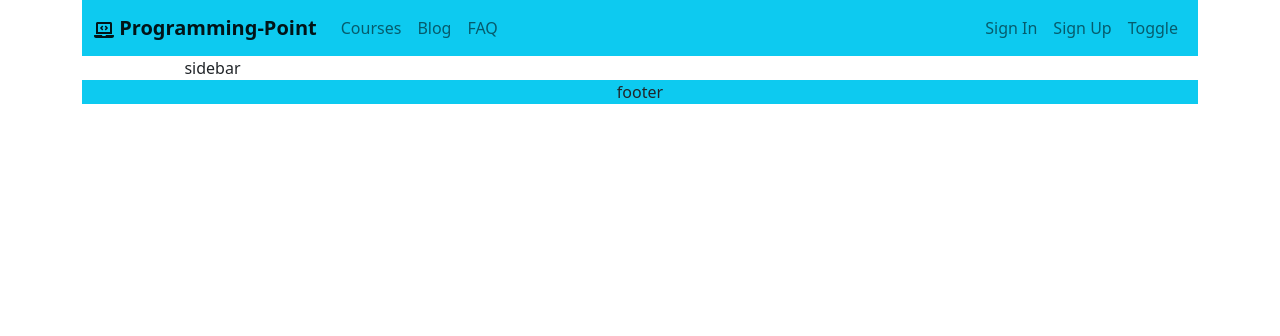
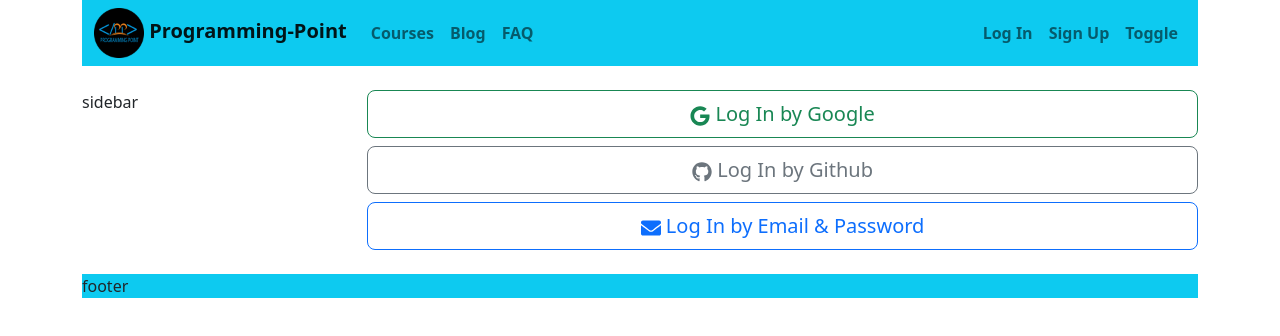
Before and after one commit to alimransahin/programming-point-client, a React (Create React App) app: page /login-option in a window 1280 px wide. Shown: the top 336 px of the page. Built offline with nearby package versions, Linux system fonts and the light colour scheme.

Commit message:
Login ui complete

```diff
--- a/src/App.js
+++ b/src/App.js
@@ -1,10 +1,12 @@
+import { RouterProvider } from 'react-router-dom';
 import './App.css';
 import Main from './Pages/Layout/Main';
+import { routers } from './Routers/Routers';
 
 function App() {
   return (
-    <div className="App">
-      <Main></Main>
+    <div className="">
+      <RouterProvider router={routers}></RouterProvider>
     </div>
   );
 }
--- /dev/null
+++ b/src/Pages/Blog/Blog.js
@@ -0,0 +1,11 @@
+import React from 'react';
+
+const Blog = () => {
+    return (
+        <div>
+            blog
+        </div>
+    );
+};
+
+export default Blog;
--- /dev/null
+++ b/src/Pages/Course/Course.js
@@ -0,0 +1,11 @@
+import React from 'react';
+
+const Course = () => {
+    return (
+        <div>
+            course
+        </div>
+    );
+};
+
+export default Course;
--- /dev/null
+++ b/src/Pages/FAQ/FAQ.js
@@ -0,0 +1,11 @@
+import React from 'react';
+
+const FAQ = () => {
+    return (
+        <div>
+           FAQ
+        </div>
+    );
+};
+
+export default FAQ;
--- /dev/null
+++ b/src/Pages/Form/LoginOption.js
@@ -0,0 +1,29 @@
+import React from 'react';
+import Button from 'react-bootstrap/Button';
+import { FaEnvelope, FaGithub, FaGoogle } from 'react-icons/fa'
+import { Link } from 'react-router-dom';
+
+const LoginOption = () => {
+    return (
+        <div className="d-grid gap-2">
+            <Button variant="outline-success" size="lg">
+                <FaGoogle></FaGoogle>
+                <span> Log In by Google</span>
+            </Button>
+            <Button variant="outline-secondary" size="lg">
+                <FaGithub></FaGithub>
+                <span> Log In by Github</span>
+            </Button>
+            <Link to='/login' className="d-grid text-decoration-none">
+                <Button variant="outline-primary" size="lg">
+
+                    <FaEnvelope></FaEnvelope>
+                    <span> Log In by Email & Password</span>
+
+                </Button>
+            </Link>
+        </div>
+    );
+};
+
+export default LoginOption;
--- /dev/null
+++ b/src/Pages/Form/SignUp.js
@@ -0,0 +1,10 @@
+import React from 'react';
+
+const SignUp = () => {
+    return (
+
+            <div></div>
+    );
+};
+
+export default SignUp;
--- a/src/Pages/Layout/Main.js
+++ b/src/Pages/Layout/Main.js
@@ -8,7 +8,7 @@ const Main = () => {
     return (
         <div className='container'>
             <Header></Header>
-            <div className='row'>
+            <div className='row my-4'>
                 <div className='col-md-3'>
                     <Sidebar></Sidebar>
                 </div>
--- a/src/Pages/Share/Header/Header.js
+++ b/src/Pages/Share/Header/Header.js
@@ -2,28 +2,30 @@ import React from 'react';
 import Container from 'react-bootstrap/Container';
 import Nav from 'react-bootstrap/Nav';
 import Navbar from 'react-bootstrap/Navbar';
-import NavDropdown from 'react-bootstrap/NavDropdown';
-import { FaLaptopCode } from 'react-icons/fa';
+import { Link } from 'react-router-dom';
+import logo from '../../../assets/logo.png'
 
 const Header = () => {
     return (
         <Navbar collapseOnSelect expand="lg" bg="info" variant="light">
             <Container>
-                <Navbar.Brand className="fw-bold" href="#home">
-                    <FaLaptopCode/>
+                <Link to='/' className='text-decoration-none'><Navbar.Brand className="fw-bold" >
+
+                    <img src={logo} alt="" style={{height:'50px'}} />
                     <span> Programming-Point</span>
-                    </Navbar.Brand>
+
+                    </Navbar.Brand></Link>
                 <Navbar.Toggle aria-controls="responsive-navbar-nav" />
                 <Navbar.Collapse id="responsive-navbar-nav">
                     <Nav className="me-auto">
-                        <Nav.Link href="#features">Courses</Nav.Link>
-                        <Nav.Link href="#features">Blog</Nav.Link>
-                        <Nav.Link href="#pricing">FAQ</Nav.Link>
+                        <Link className='nav-link fw-semibold' to="/">Courses</Link>
+                        <Link className='nav-link fw-semibold' to="/blog">Blog</Link>
+                        <Link className='nav-link fw-semibold' to="/faq">FAQ</Link>
                     </Nav>
                     <Nav>
-                        <Nav.Link href="#deets">Sign In</Nav.Link>
-                        <Nav.Link href="#deets">Sign Up</Nav.Link>
-                        <Nav.Link href="#deets">Toggle</Nav.Link>
+                        <Link className='nav-link fw-semibold' to="login-option">Log In</Link>
+                        <Link className='nav-link fw-semibold' to="signup">Sign Up</Link>
+                        <Link className='nav-link fw-semibold' to="#deets">Toggle</Link>
                     </Nav>
                 </Navbar.Collapse>
             </Container>
--- /dev/null
+++ b/src/Routers/Routers.js
@@ -0,0 +1,36 @@
+import {createBrowserRouter} from "react-router-dom"
+import Blog from "../Pages/Blog/Blog"
+import Course from "../Pages/Course/Course"
+import FAQ from "../Pages/FAQ/FAQ"
+import LoginOption from "../Pages/Form/LoginOption"
+import SignUp from "../Pages/Form/SignUp"
+import Main from "../Pages/Layout/Main"
+
+export const routers=createBrowserRouter([
+{
+    path:'/',
+    element:<Main></Main>,
+    children:[
+        {
+            path:'/',
+            element:<Course></Course>
+        },
+        {
+            path:'/blog',
+            element:<Blog></Blog>
+        },
+        {
+            path:'/faq',
+            element:<FAQ></FAQ>
+        },
+        {
+            path:'/login-option',
+            element:<LoginOption></LoginOption>
+        },
+        {
+            path:'/Signup',
+            element:<SignUp></SignUp>
+        }
+    ]
+}
+])
```
Also changed, not shown: src/Firebase/Firebase.config.js (added, +18 -0 lines), src/Pages/Form/Login.js (added, +31 -0 lines).
